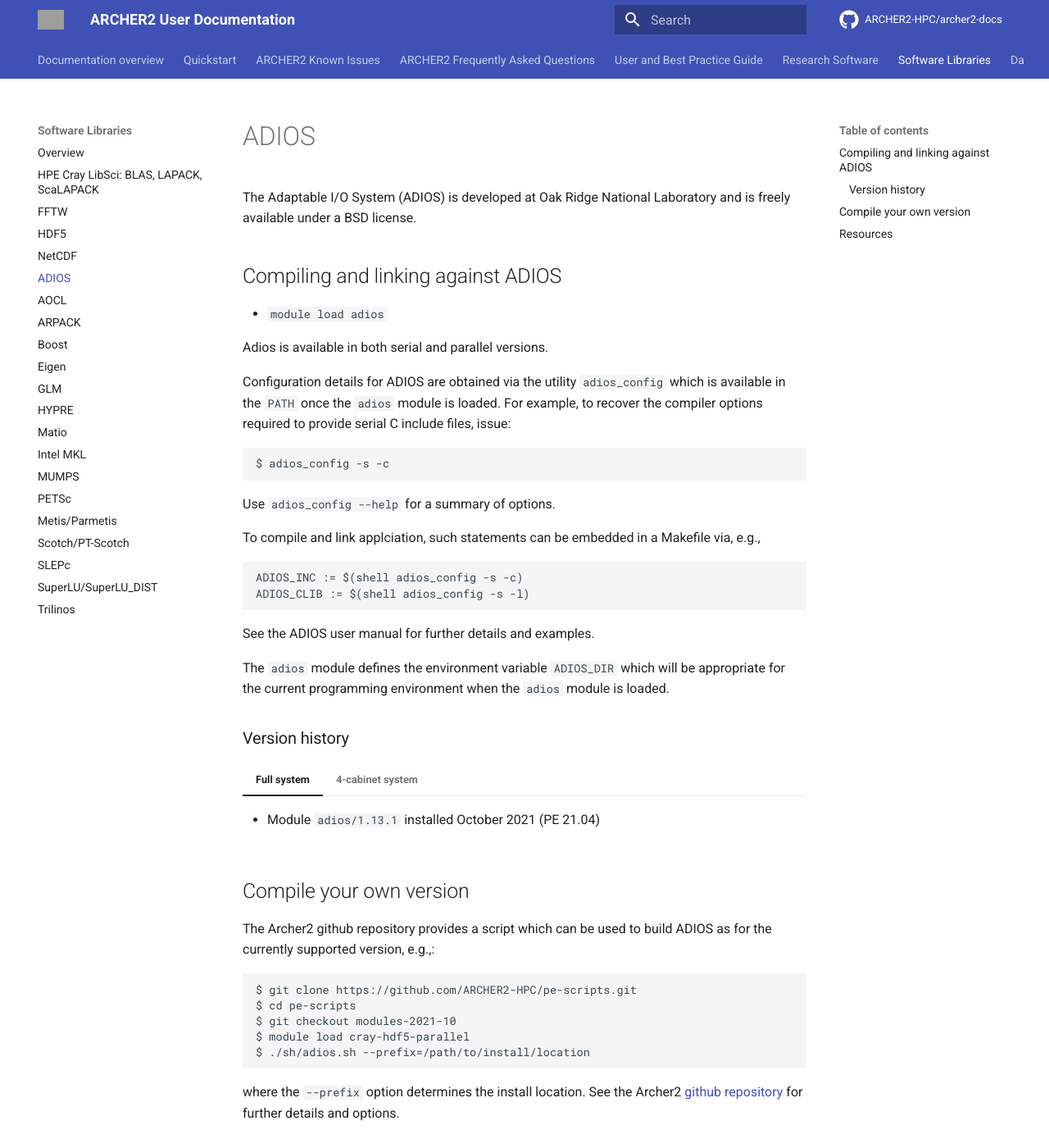
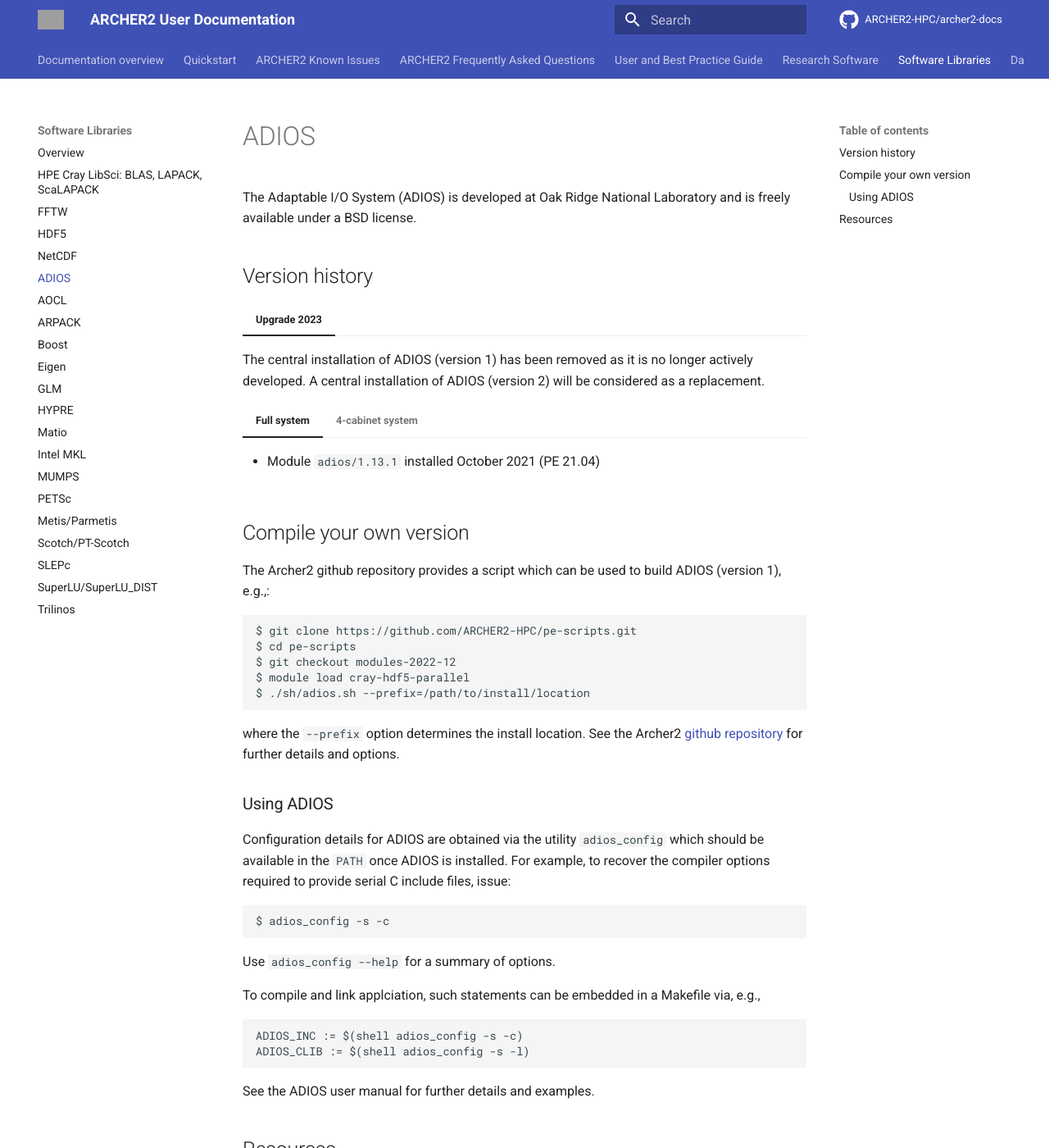
Before and after one commit to ARCHER2-HPC/archer2-docs, an MkDocs documentation site: the page built from docs/software-libraries/adios.md, in a window 1280 px wide and 1400 px high. Shown: the whole window at 82% size. Built offline with MkDocs 1.6.1 and Material for MkDocs 9.7.7, drawn with Linux system fonts in a browser that asks for light colours; comment, search, counter and statistics services are not loaded; grey boxes are pictures that could not be loaded.

Commit message:
ADIOS 1 discontinued

````diff
--- a/docs/software-libraries/adios.md
+++ b/docs/software-libraries/adios.md
@@ -4,15 +4,44 @@
 Laboratory and is freely available under a BSD license.
 
 
-## Compiling and linking against ADIOS
+## Version history
 
-- `module load adios`
+=== "Upgrade 2023"
 
-Adios is available in both serial and parallel versions.
+The central installation of ADIOS (version 1) has been removed
+as it is no longer actively developed.
+A central installation of ADIOS (version 2) will be considered
+as a replacement.
+
+=== "Full system"
+
+    - Module `adios/1.13.1` installed October 2021 (PE 21.04)
+
+=== "4-cabinet system"
+
+    - Module `adios/1.13.1` installed January 2021
+
+
+## Compile your own version
+
+The Archer2 github repository provides a script which can be used to
+build ADIOS (version 1), e.g.,:
+```
+$ git clone https://github.com/ARCHER2-HPC/pe-scripts.git
+$ cd pe-scripts
+$ git checkout modules-2022-12
+$ module load cray-hdf5-parallel
+$ ./sh/adios.sh --prefix=/path/to/install/location
+```
+where the `--prefix` option determines the install location. See the Archer2
+[github repository](https://github.com/ARCHER2-HPC/pe-scripts/tree/cse-develop)
+for further details and options.
+
+### Using ADIOS
 
 Configuration details for ADIOS are obtained via the utility
-`adios_config` which is available in the `PATH` once the
-`adios` module is loaded. For example, to recover the compiler
+`adios_config` which should be available in the `PATH` once
+ADIOS is installed. For example, to recover the compiler
 options required to provide serial C include files, issue:
 ```
 $ adios_config -s -c
@@ -27,37 +56,6 @@
 ```
 See the ADIOS user manual for further details and examples.
 
-The `adios` module defines the environment variable `ADIOS_DIR`
-which will be appropriate for the current programming environment
-when the `adios` module is loaded.
-
-
-### Version history
-
-=== "Full system"
-
-    - Module `adios/1.13.1` installed October 2021 (PE 21.04)
-
-=== "4-cabinet system"
-
-    - Module `adios/1.13.1` installed January 2021
-
-
-## Compile your own version
-
-The Archer2 github repository provides a script which can be used to
-build ADIOS as for the currently supported version, e.g.,:
-```
-$ git clone https://github.com/ARCHER2-HPC/pe-scripts.git
-$ cd pe-scripts
-$ git checkout modules-2021-10
-$ module load cray-hdf5-parallel
-$ ./sh/adios.sh --prefix=/path/to/install/location
-```
-where the `--prefix` option determines the install location. See the Archer2
-[github repository](https://github.com/ARCHER2-HPC/pe-scripts/tree/cse-develop)
-for further details and options.
-
 
 ## Resources
 
````
